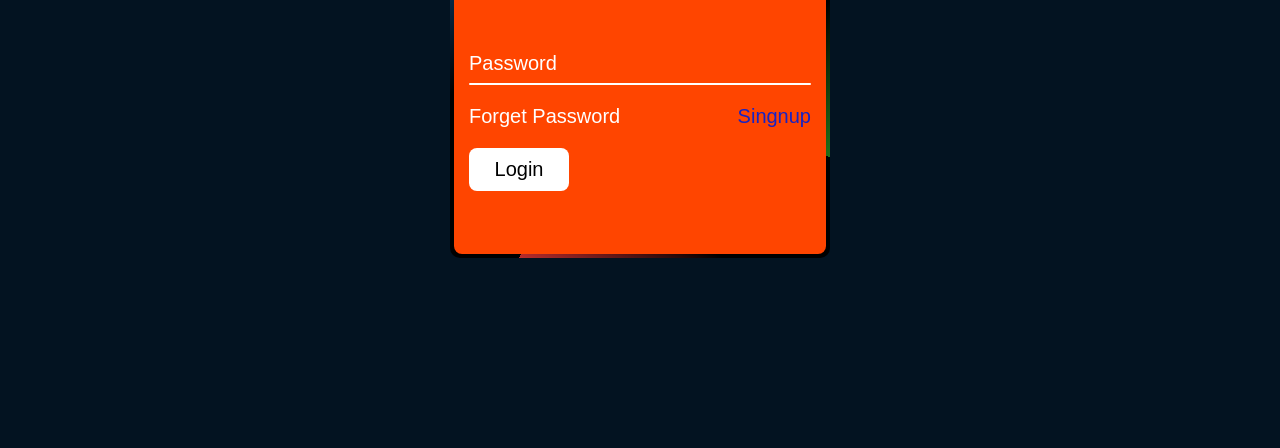
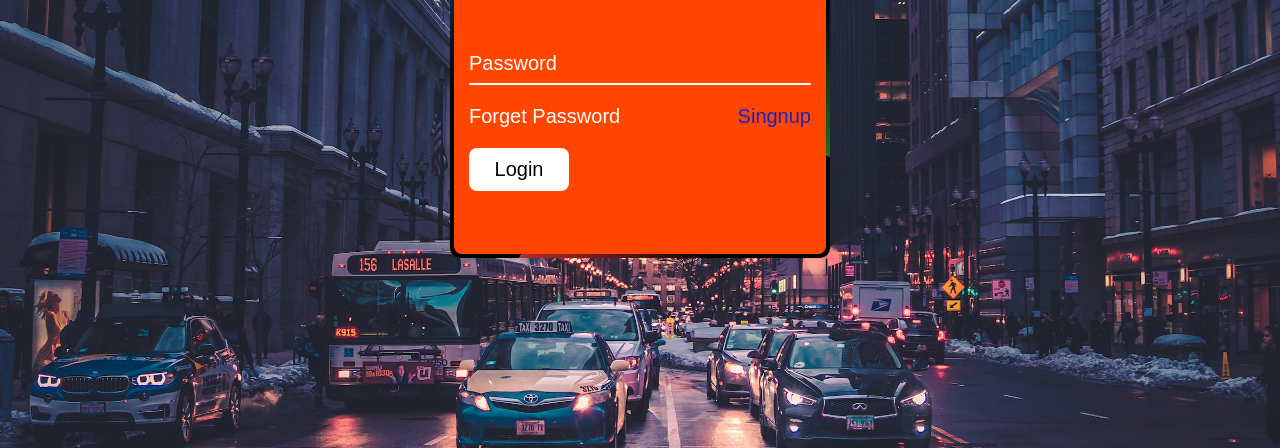
Before and after one commit to sohel369/Animation-Login-page, a plain HTML site: page index.html in a window 1280 px wide. Shown: the part 352-800 px from the top of the page. Drawn offline with Linux system fonts and the light colour scheme.

Commit message:
background image added

```diff
--- a/index.html
+++ b/index.html
@@ -17,8 +17,11 @@
             display: flex;
             align-items: center;
             justify-content: center;
-            background: #031321;
-            min-height: 100vh;
+            height: 100vh;
+            width: 100%;
+            background-image: url(./max-bender-VmX3vmBecFE-unsplash.jpg);
+            background-size: cover;
+            background-position: center;
         }
 
         .box {
@@ -261,6 +264,7 @@
 
 
 
+
 </body>
 
 </html>
```
Also changed, not shown: max-bender-VmX3vmBecFE-unsplash.jpg (added).
